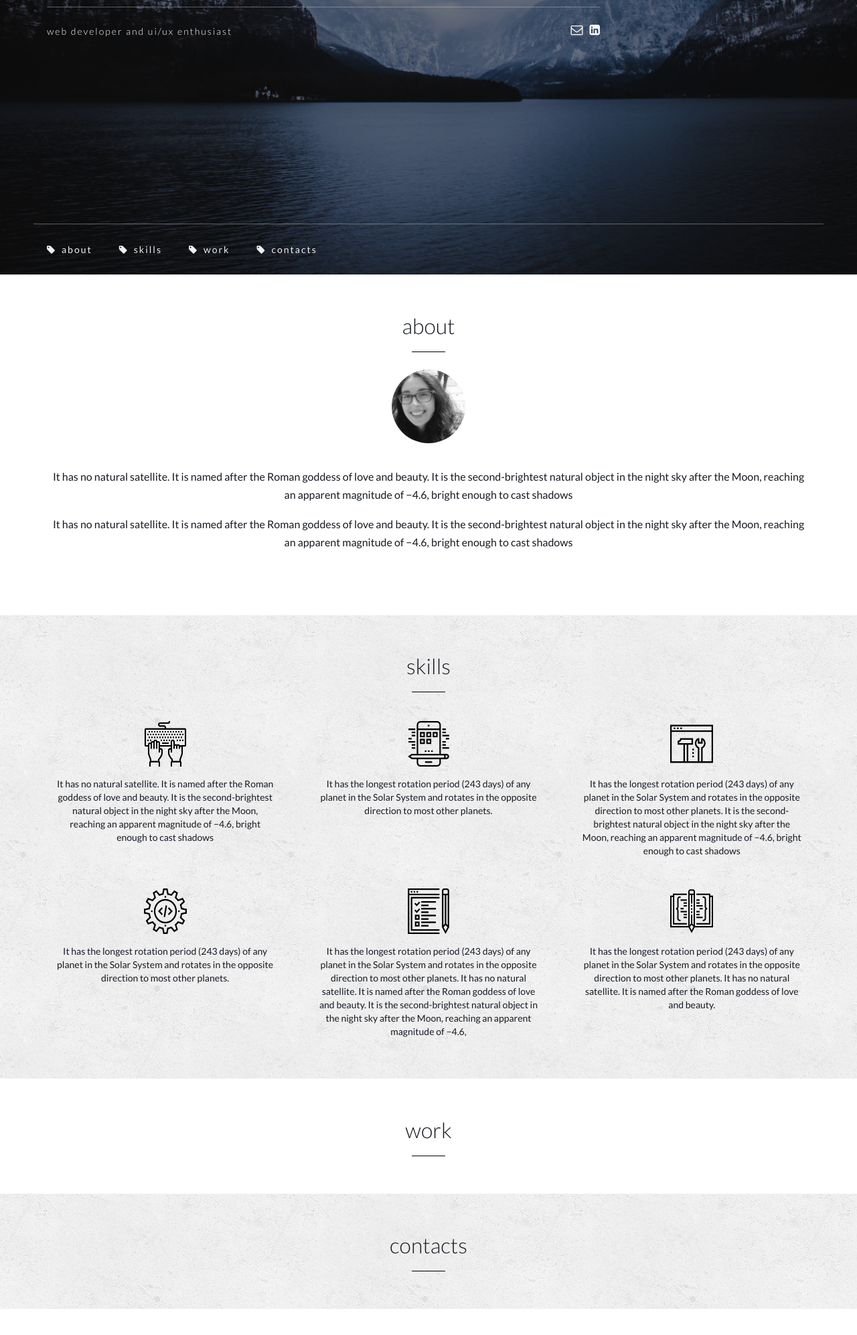
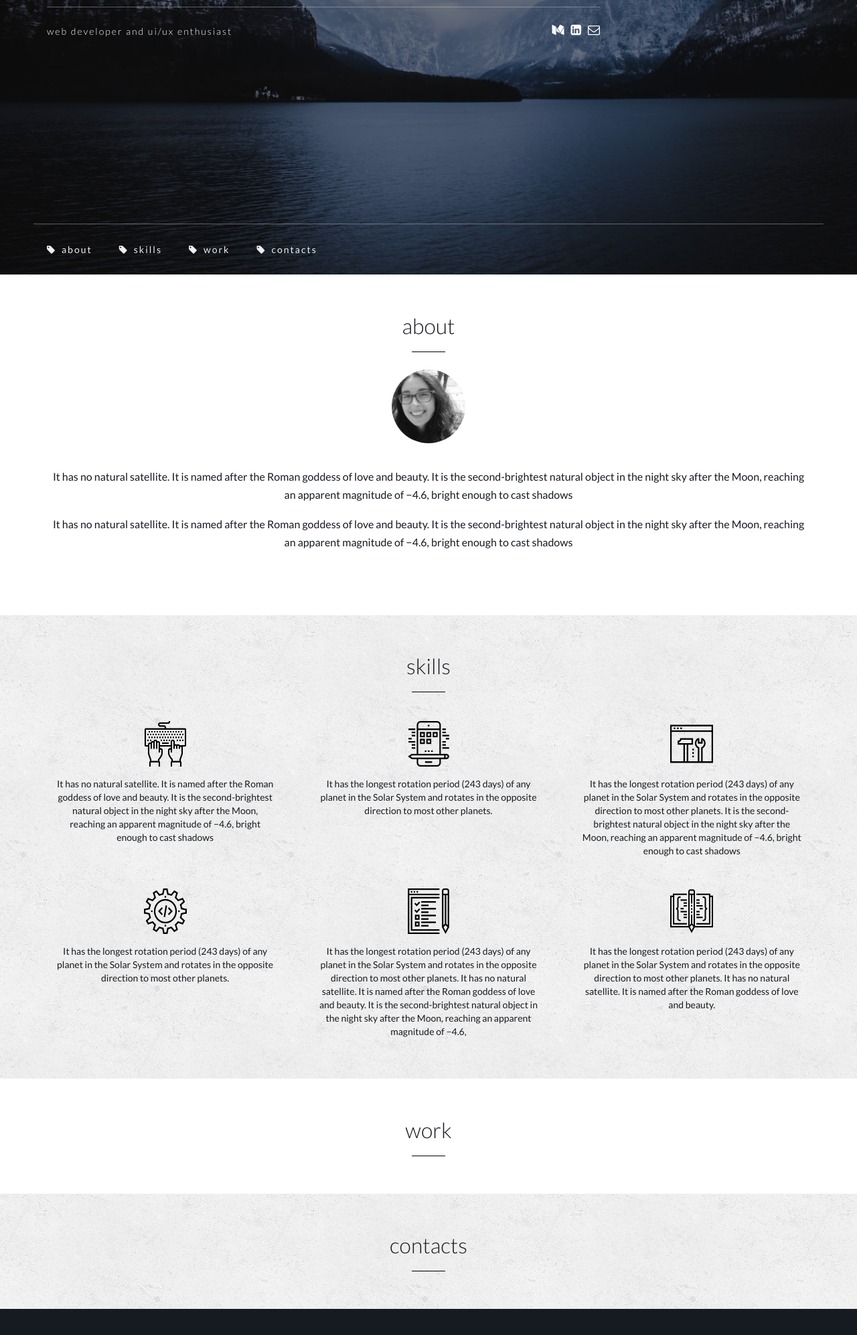
Before and after one commit to sofiafbelchiorinho/sofiafbelchiorinho, a plain HTML site: page index.html in a window 1280 px wide. Shown: the part 390-2384 px from the top of the page at 67% size. Before the commit the page ends 2345 px from the top, so only its background shows below. Drawn offline with nearby package versions, Linux system fonts and the light colour scheme.

Commit message:
fixed mobile styles

```diff
--- a/css/main.css
+++ b/css/main.css
@@ -156,6 +156,7 @@ body {margin: 0;font-family: 'Lato', sans-serif;overflow-x: hidden;color: #161a2
 }
 
 .hero a#email,
+.hero a#medium,
 .hero a#linkedin{
   float: right;
   margin-left: 10px;
@@ -164,7 +165,14 @@ body {margin: 0;font-family: 'Lato', sans-serif;overflow-x: hidden;color: #161a2
 
 .hero a#email:after{
   font-family: FontAwesome;
-  content: "\f003";
+  content:  "\f003";
+  color: #fff;
+  font-size: 18px;
+}
+
+.hero a#medium:after{
+  font-family: FontAwesome;
+  content: "\f23a";
   color: #fff;
   font-size: 18px;
 }
@@ -369,6 +377,11 @@ section > h2:after{
   transform: translate(-50%, -50%);
 }
 
+ footer{
+  height: 80px;
+  background: #161a21;
+}
+
 
 @media (min-width: 767px) {
     .mobile-menu{
@@ -405,6 +418,7 @@ section > h2:after{
     }
 
     .hero a#email,
+    .hero a#medium,
     .hero a#linkedin{
        display: block;
     }
@@ -425,6 +439,10 @@ section > h2:after{
     .card{
         width: 240px;
         margin-bottom: 0;
+    }
+
+    footer{
+      height: 50px;
     }
 
 }
--- a/index.html
+++ b/index.html
@@ -23,8 +23,9 @@
                     <h1>sofia <br><span>belchiorinho</span></h1>
                     <div>
                       <a class="discover" href="#skills">web developer and ui/ux enthusiast</a>
+                      <a id="email" href="mailto:sofiafbelchiorinho@gmail.com" target="_top"></a>
                       <a id="linkedin" href="https://pt.linkedin.com/in/sofiabelchiorinho" target="_blank"></a>
-                      <a id="email" href="mailto:sofiafbelchiorinho@gmail.com" target="_top"></a>
+                      <a id="medium" href="https://medium.com/@sofiafb" target="_blank"></a>
                     </div>
                 </div>
                 <div class="nav">
@@ -147,4 +148,5 @@
        });
     </script>
 </body>
+<footer></footer>
 </html>
```
